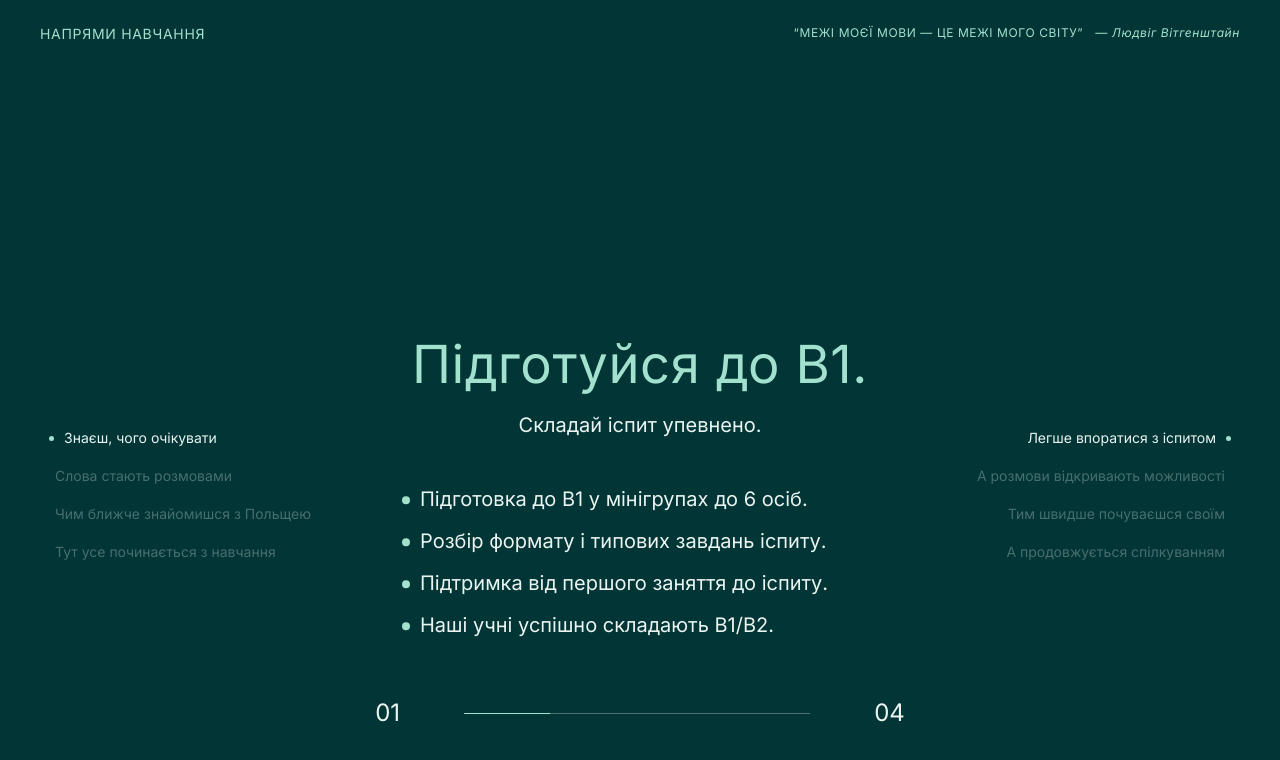
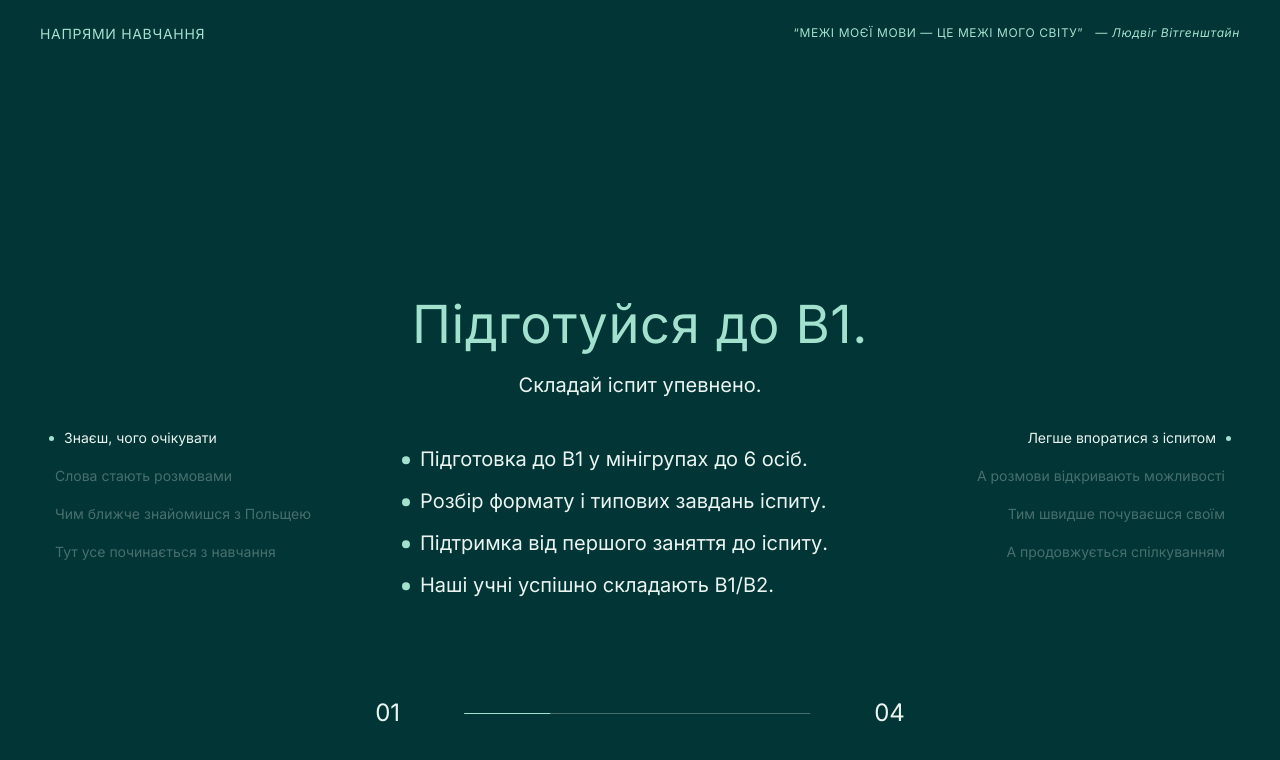
Before and after one commit to Tetiana2309/skawi-website, a React (Vite) app: page / in a window 1280 px wide. Shown: the part 814-1574 px from the top of the page. Built offline with nearby package versions, Linux system fonts and the light colour scheme.

Commit message:
Raise centered services text content by 40px

```diff
--- a/src/sections/Services.css
+++ b/src/sections/Services.css
@@ -133,7 +133,7 @@
 }
 .services__card-inner {
   position: absolute;
-  top: 50%;
+  top: calc(50% - 40px);
   left: 50%;
   transform: translate(-50%, -50%);
   width: 100%;
```
